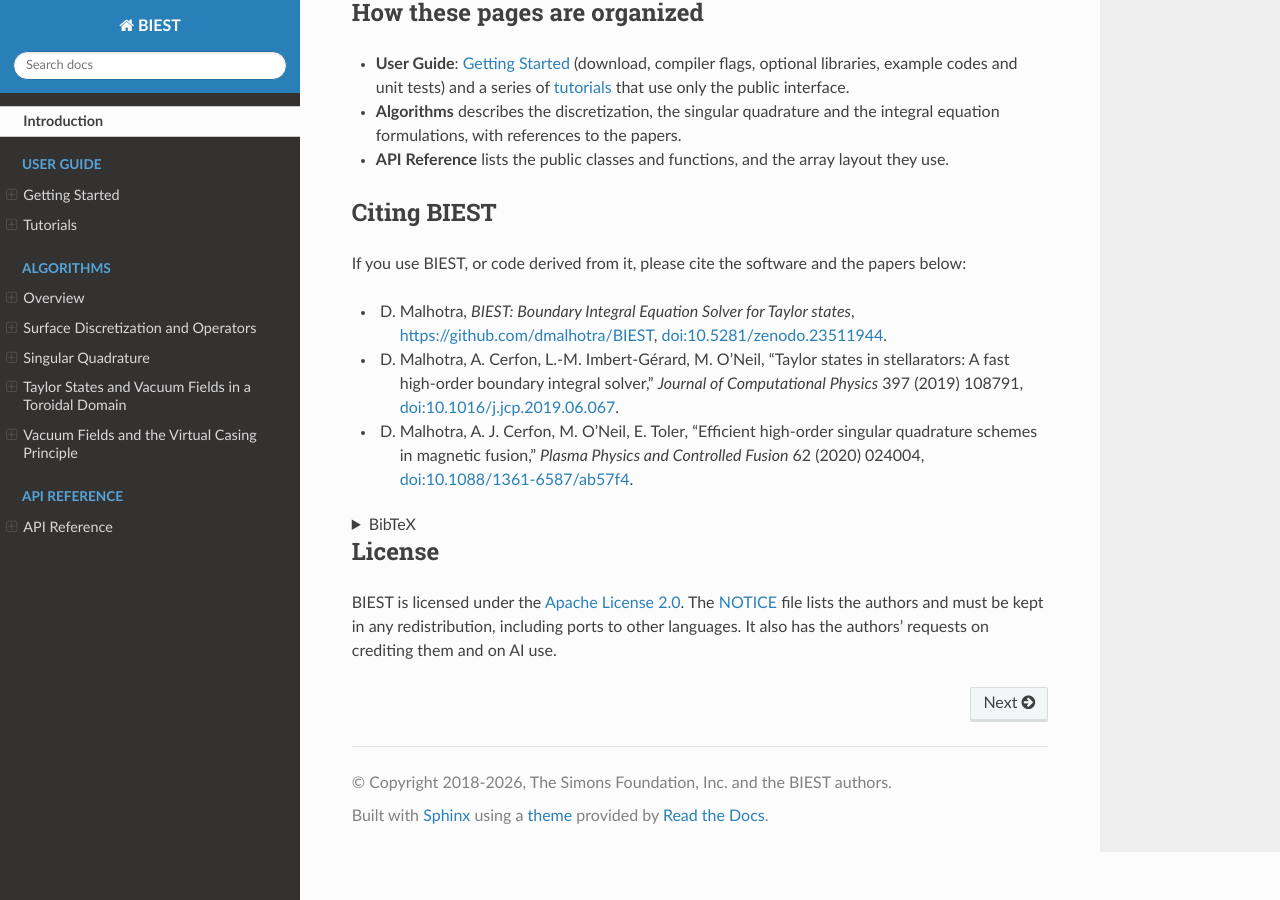
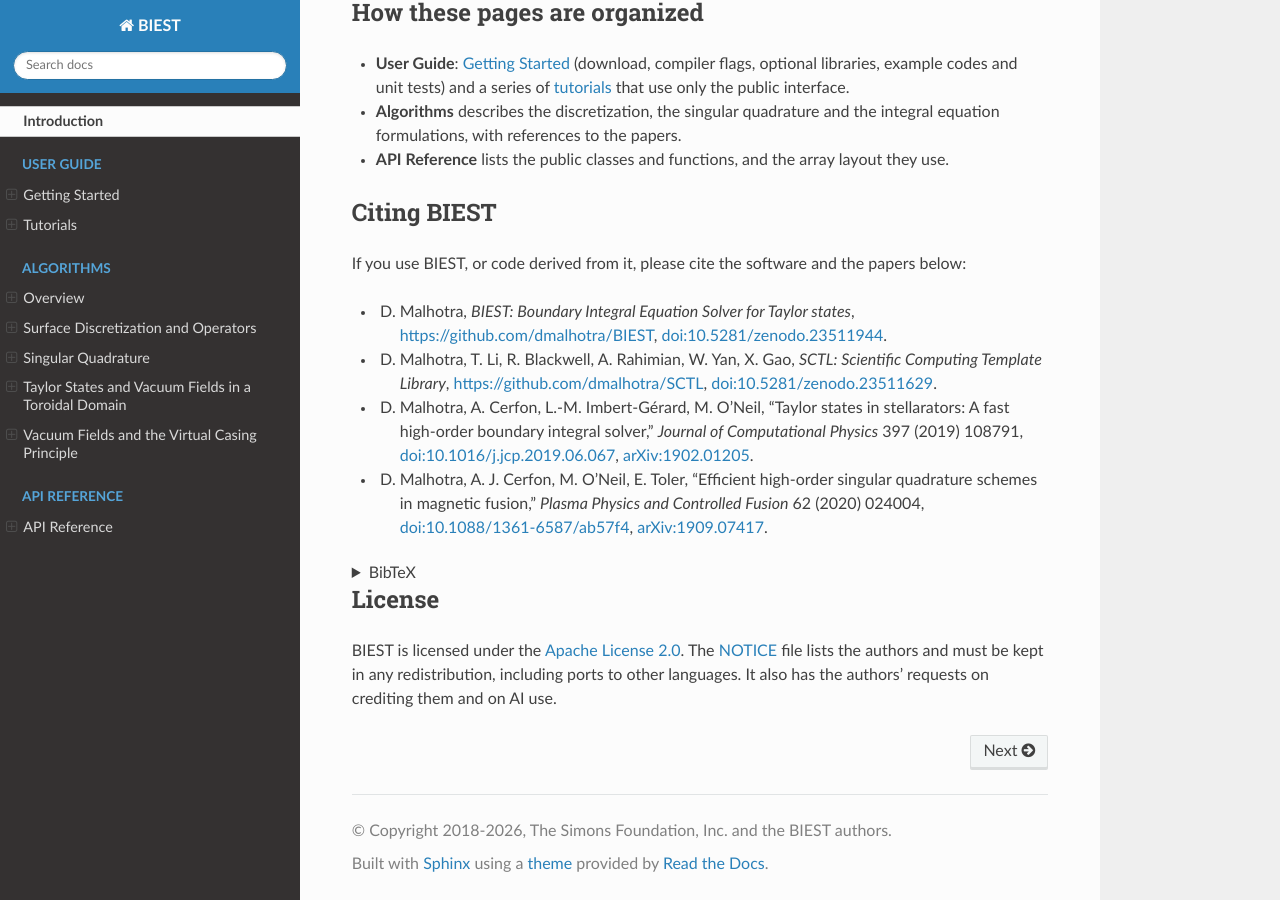
Before and after one commit to dmalhotra/BIEST, a Sphinx documentation site: the page built from doc/index.rst, in a window 1280 px wide and 900 px high, scrolled down 989 px. Built offline with Sphinx 7.4.7 and the Read the Docs theme 3.1.0, drawn with Linux system fonts in a browser that asks for light colours.

Commit message:
Cite SCTL; arXiv links of the papers
README.md and doc/index.rst list SCTL, on which BIEST is built, with its BibTeX entry,
as virtual-casing does; CITATION.cff has its DOI.

Co-Authored-By: Claude Opus 5.5 <noreply@anthropic.com>

```diff
--- a/doc/index.rst
+++ b/doc/index.rst
@@ -64,8 +64,9 @@ Citing BIEST
 If you use BIEST, or code derived from it, please cite the software and the papers below:
 
 - D. Malhotra, *BIEST: Boundary Integral Equation Solver for Taylor states*, https://github.com/dmalhotra/BIEST, `doi:10.5281/zenodo.23511944 <https://doi.org/10.5281/zenodo.23511944>`__.
-- D. Malhotra, A. Cerfon, L.-M. Imbert-Gérard, M. O'Neil, "Taylor states in stellarators: A fast high-order boundary integral solver," *Journal of Computational Physics* 397 (2019) 108791, `doi:10.1016/j.jcp.2019.06.067 <https://doi.org/10.1016/j.jcp.2019.06.067>`__.
-- D. Malhotra, A. J. Cerfon, M. O'Neil, E. Toler, "Efficient high-order singular quadrature schemes in magnetic fusion," *Plasma Physics and Controlled Fusion* 62 (2020) 024004, `doi:10.1088/1361-6587/ab57f4 <https://doi.org/10.1088/1361-6587/ab57f4>`__.
+- D. Malhotra, T. Li, R. Blackwell, A. Rahimian, W. Yan, X. Gao, *SCTL: Scientific Computing Template Library*, https://github.com/dmalhotra/SCTL, `doi:10.5281/zenodo.23511629 <https://doi.org/10.5281/zenodo.23511629>`__.
+- D. Malhotra, A. Cerfon, L.-M. Imbert-Gérard, M. O'Neil, "Taylor states in stellarators: A fast high-order boundary integral solver," *Journal of Computational Physics* 397 (2019) 108791, `doi:10.1016/j.jcp.2019.06.067 <https://doi.org/10.1016/j.jcp.2019.06.067>`__, `arXiv:1902.01205 <https://arxiv.org/abs/1902.01205>`__.
+- D. Malhotra, A. J. Cerfon, M. O'Neil, E. Toler, "Efficient high-order singular quadrature schemes in magnetic fusion," *Plasma Physics and Controlled Fusion* 62 (2020) 024004, `doi:10.1088/1361-6587/ab57f4 <https://doi.org/10.1088/1361-6587/ab57f4>`__, `arXiv:1909.07417 <https://arxiv.org/abs/1909.07417>`__.
 
 .. raw:: html
 
@@ -80,6 +81,15 @@ If you use BIEST, or code derived from it, please cite the software and the pape
      url       = {https://github.com/dmalhotra/BIEST},
      doi       = {10.5281/zenodo.23511944},
      version   = {1.0.0},
+     year      = {2026}
+   }
+
+   @software{sctl,
+     author    = {Malhotra, Dhairya and Li, Tianyue and Blackwell, Robert and Rahimian, Abtin and Yan, Wen and Gao, Xuanzhao},
+     title     = {{SCTL}: Scientific Computing Template Library},
+     url       = {https://github.com/dmalhotra/SCTL},
+     doi       = {10.5281/zenodo.23511629},
+     version   = {2.0.0},
      year      = {2026}
    }
 
```
Also changed, not shown: README.md (+12 -2 lines), 1 other file.
